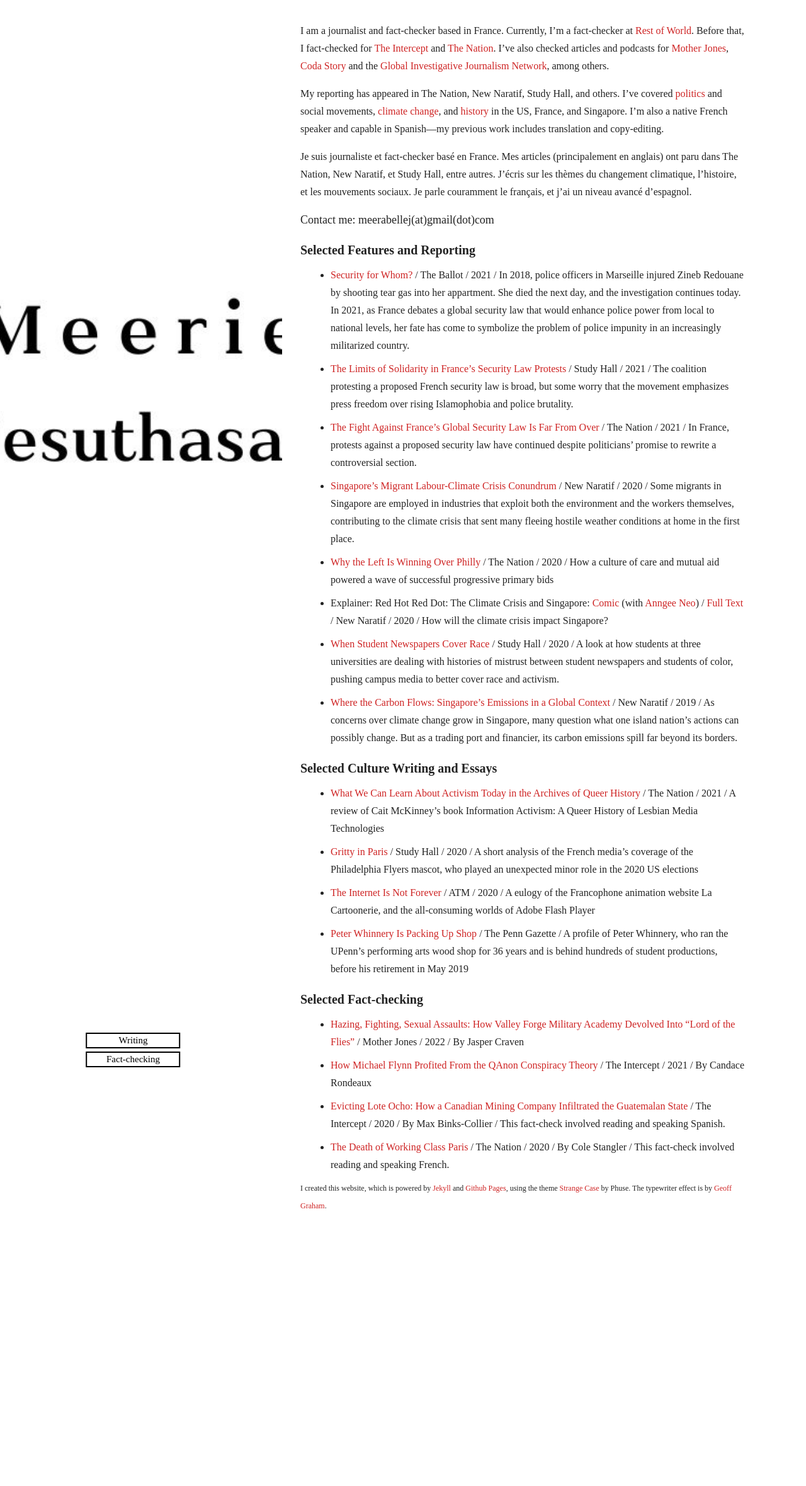
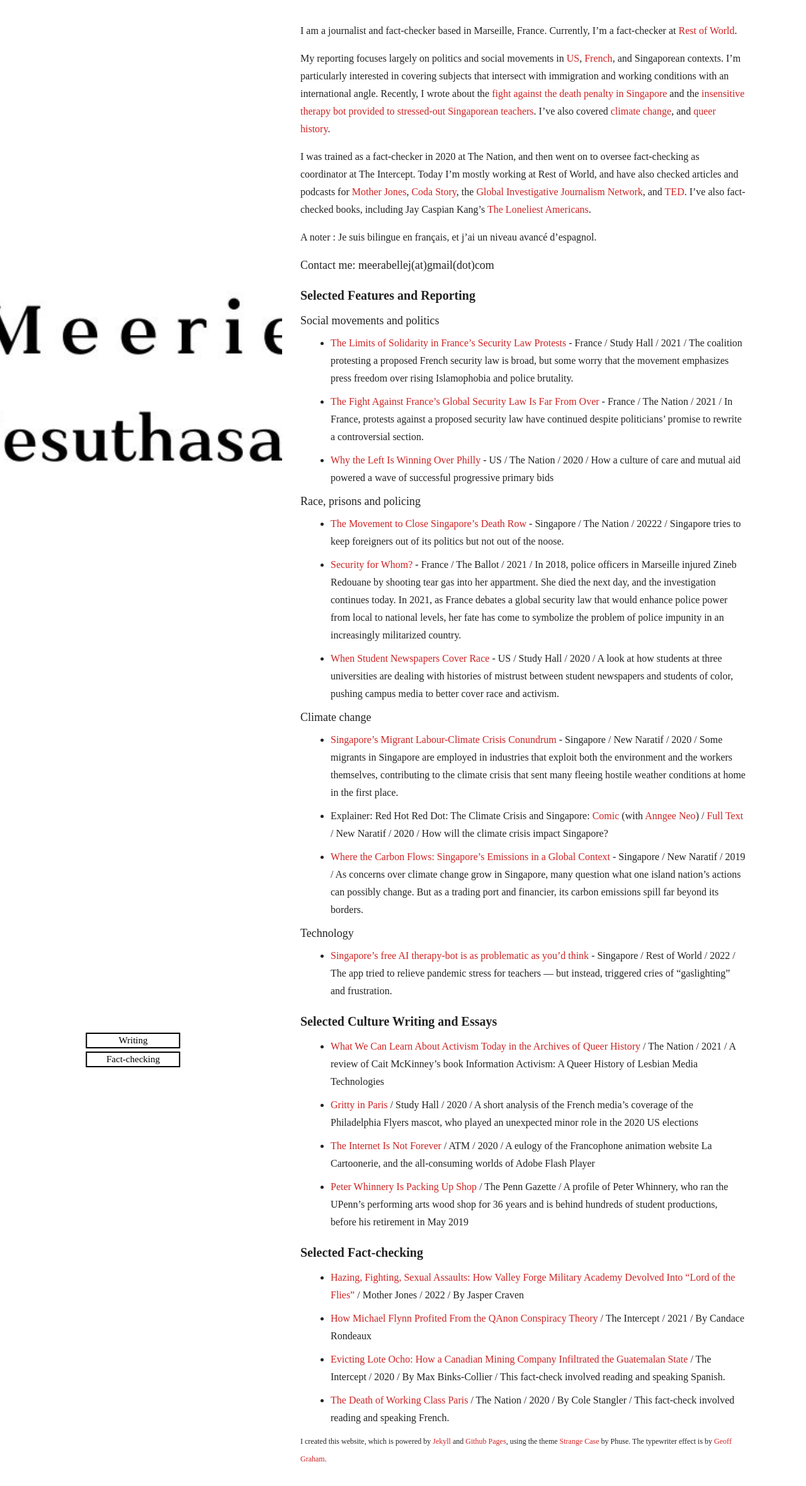
Before and after one commit to meerabellejesuthasan/meerabellejesuthasan.github.io, a Jekyll site: the page built from index.md, in a window 1280 px wide. Shown: the top 2360 px of the page at 63% size. Built offline with Jekyll 4.4.1, drawn with Linux system fonts in a browser that asks for light colours; nearby versions of some CDN libraries; some web fonts are replaced; Markdown is read by kramdown in place of the engine named in the settings.

Commit message:
updated w new articles

```diff
--- a/index.md
+++ b/index.md
@@ -1,23 +1,34 @@
 ---
 layout: default
 ---
-I am a journalist and fact-checker based in France. Currently, I'm a fact-checker at [Rest of World](https://restofworld.org/). Before that, I fact-checked for [The Intercept](http://theintercept.com/) and [The Nation](https://thenation.com). I've also checked articles and podcasts for [Mother Jones](https://www.motherjones.com/), [Coda Story](https://www.codastory.com/) and the [Global Investigative Journalism Network](https://gijn.org/), among others.
+I am a journalist and fact-checker based in Marseille, France. Currently, I'm a fact-checker at [Rest of World](https://restofworld.org/).
 
-My reporting has appeared in The Nation, New Naratif, Study Hall, and others. I've covered [politics](https://www.thenation.com/article/politics/philadelphia-dem-primary-movement/) and social movements, [climate change](https://newnaratif.com/singapores-migrant-labour-climate-crisis-conundrum/), and [history](https://www.thenation.com/article/culture/information-activism-review/) in the US, France, and Singapore. I'm also a native French speaker and capable in Spanish—my previous work includes translation and copy-editing.
+My reporting focuses largely on politics and social movements in [US](https://www.thenation.com/article/politics/philadelphia-dem-primary-movement/), [French](https://www.thenation.com/article/world/france-global-security-law/), and Singaporean contexts. I'm particularly interested in covering subjects that intersect with immigration and working conditions with an international angle. Recently, I wrote about the [fight against the death penalty in Singapore](https://www.thenation.com/article/world/singapore-death-penalty/) and the [insensitive therapy bot provided to stressed-out Singaporean teachers](https://restofworld.org/2022/free-therapy-chatbots-singapore/). I've also covered [climate change](https://newnaratif.com/singapores-migrant-labour-climate-crisis-conundrum/), and [queer history](https://www.thenation.com/article/culture/information-activism-review/).
 
-Je suis journaliste et fact-checker basé en France. Mes articles (principalement en anglais) ont paru dans The Nation, New Naratif, et Study Hall, entre autres. J'écris sur les thèmes du changement climatique, l'histoire, et les mouvements sociaux. Je parle couramment le français, et j'ai un niveau avancé d'espagnol.
+I was trained as a fact-checker in 2020 at The Nation, and then went on to oversee fact-checking as coordinator at The Intercept. Today I'm mostly working at Rest of World, and have also checked articles and podcasts for [Mother Jones](https://www.motherjones.com/), [Coda Story](https://www.codastory.com/), the [Global Investigative Journalism Network](https://gijn.org/), and [TED](https://www.ted.com/). I've also fact-checked books, including Jay Caspian Kang's [The Loneliest Americans](https://www.newyorker.com/books/under-review/searching-for-coherence-in-asian-america).
+
+A noter : Je suis bilingue en français, et j'ai un niveau avancé d'espagnol.
 
 ## Contact me: meerabellej(at)gmail(dot)com
 
 <h1 id="writing">Selected Features and Reporting </h1>
-* [Security for Whom?](https://www.theballot.world/articles/security-for-who) / The Ballot / 2021 / In 2018, police officers in Marseille injured Zineb Redouane by shooting tear gas into her appartment. She died the next day, and the investigation continues today. In 2021, as France debates a global security law that would enhance police power from local to national levels, her fate has come to symbolize the problem of police impunity in an increasingly militarized country.
-* [The Limits of Solidarity in France’s Security Law Protests](https://studyhall.xyz/the-limits-of-solidarity-in-frances-global-security-law-protests/) / Study Hall / 2021 / The coalition protesting a proposed French security law is broad, but some worry that the movement emphasizes press freedom over rising Islamophobia and police brutality.
-* [The Fight Against France’s Global Security Law Is Far From Over](https://www.thenation.com/article/world/france-global-security-law/) / The Nation / 2021 / In France, protests against a proposed security law have continued despite politicians' promise to rewrite a controversial section.
-* [Singapore's Migrant Labour-Climate Crisis Conundrum](https://newnaratif.com/journalism/singapores-migrant-labour-climate-crisis-conundrum/share/zrrenoryyrw/2d08bc9b3d2cf3228920c550a4310c86) / New Naratif / 2020 / Some migrants in Singapore are employed in industries that exploit both the environment and the workers themselves, contributing to the climate crisis that sent many fleeing hostile weather conditions at home in the first place.
-* [Why the Left Is Winning Over Philly](https://www.thenation.com/article/politics/philadelphia-dem-primary-movement/) / The Nation / 2020 / How a culture of care and mutual aid powered a wave of successful progressive primary bids
+<h2>Social movements and politics</h2>
+* [The Limits of Solidarity in France’s Security Law Protests](https://studyhall.xyz/the-limits-of-solidarity-in-frances-global-security-law-protests/) - France / Study Hall / 2021 / The coalition protesting a proposed French security law is broad, but some worry that the movement emphasizes press freedom over rising Islamophobia and police brutality.
+* [The Fight Against France’s Global Security Law Is Far From Over](https://www.thenation.com/article/world/france-global-security-law/) - France / The Nation / 2021 / In France, protests against a proposed security law have continued despite politicians' promise to rewrite a controversial section.
+* [Why the Left Is Winning Over Philly](https://www.thenation.com/article/politics/philadelphia-dem-primary-movement/) - US / The Nation / 2020 / How a culture of care and mutual aid powered a wave of successful progressive primary bids
+
+<h2>Race, prisons and policing</h2>
+* [The Movement to Close Singapore’s Death Row](https://www.thenation.com/article/world/singapore-death-penalty/) - Singapore / The Nation / 20222 / Singapore tries to keep foreigners out of its politics but not out of the noose.
+* [Security for Whom?](https://www.theballot.world/articles/security-for-who) - France / The Ballot / 2021 / In 2018, police officers in Marseille injured Zineb Redouane by shooting tear gas into her appartment. She died the next day, and the investigation continues today. In 2021, as France debates a global security law that would enhance police power from local to national levels, her fate has come to symbolize the problem of police impunity in an increasingly militarized country.
+* [When Student Newspapers Cover Race](https://studyhall.xyz/when-student-newspapers-cover-race/) - US /  Study Hall / 2020 / A look at how students at three universities are dealing with histories of mistrust between student newspapers and students of color, pushing campus media to better cover race and activism.
+
+<h2>Climate change</h2>
+* [Singapore's Migrant Labour-Climate Crisis Conundrum](https://newnaratif.com/journalism/singapores-migrant-labour-climate-crisis-conundrum/share/zrrenoryyrw/2d08bc9b3d2cf3228920c550a4310c86) - Singapore / New Naratif / 2020 / Some migrants in Singapore are employed in industries that exploit both the environment and the workers themselves, contributing to the climate crisis that sent many fleeing hostile weather conditions at home in the first place.
 * Explainer: Red Hot Red Dot: The Climate Crisis and Singapore: [Comic](https://newnaratif.com/comic/red-hot-red-dot-the-climate-crisis-and-singapore/) (with [Anngee Neo](https://www.anngee.sg/)) / [Full Text](https://newnaratif.com/research/explainer-the-climate-crisis-and-singapore/) / New Naratif / 2020 / How will the climate crisis impact Singapore?
-* [When Student Newspapers Cover Race](https://studyhall.xyz/when-student-newspapers-cover-race/) /  Study Hall / 2020 / A look at how students at three universities are dealing with histories of mistrust between student newspapers and students of color, pushing campus media to better cover race and activism.
-* [Where the Carbon Flows: Singapore’s Emissions in a Global Context](https://newnaratif.com/journalism/where-the-carbon-flows-singapores-emissions-in-a-global-context/share/zrrenoryyrw/22367e845ad71c7a278473e5a2995387/) / New Naratif / 2019 / As concerns over climate change grow in Singapore, many question what one island nation’s actions can possibly change. But as a trading port and financier, its carbon emissions spill far beyond its borders.
+* [Where the Carbon Flows: Singapore’s Emissions in a Global Context](https://newnaratif.com/journalism/where-the-carbon-flows-singapores-emissions-in-a-global-context/share/zrrenoryyrw/22367e845ad71c7a278473e5a2995387/) - Singapore / New Naratif / 2019 / As concerns over climate change grow in Singapore, many question what one island nation’s actions can possibly change. But as a trading port and financier, its carbon emissions spill far beyond its borders.
+
+<h2>Technology</h2>
+* [Singapore’s free AI therapy-bot is as problematic as you’d think](https://restofworld.org/2022/free-therapy-chatbots-singapore/) - Singapore / Rest of World / 2022 / The app tried to relieve pandemic stress for teachers — but instead, triggered cries of “gaslighting” and frustration.
 
 <h1>Selected Culture Writing and Essays</h1>
 * [What We Can Learn About Activism Today in the Archives of Queer History](https://www.thenation.com/article/culture/information-activism-review/) / The Nation / 2021 / A review of Cait McKinney's book Information Activism:  A Queer History of Lesbian Media Technologies
```
